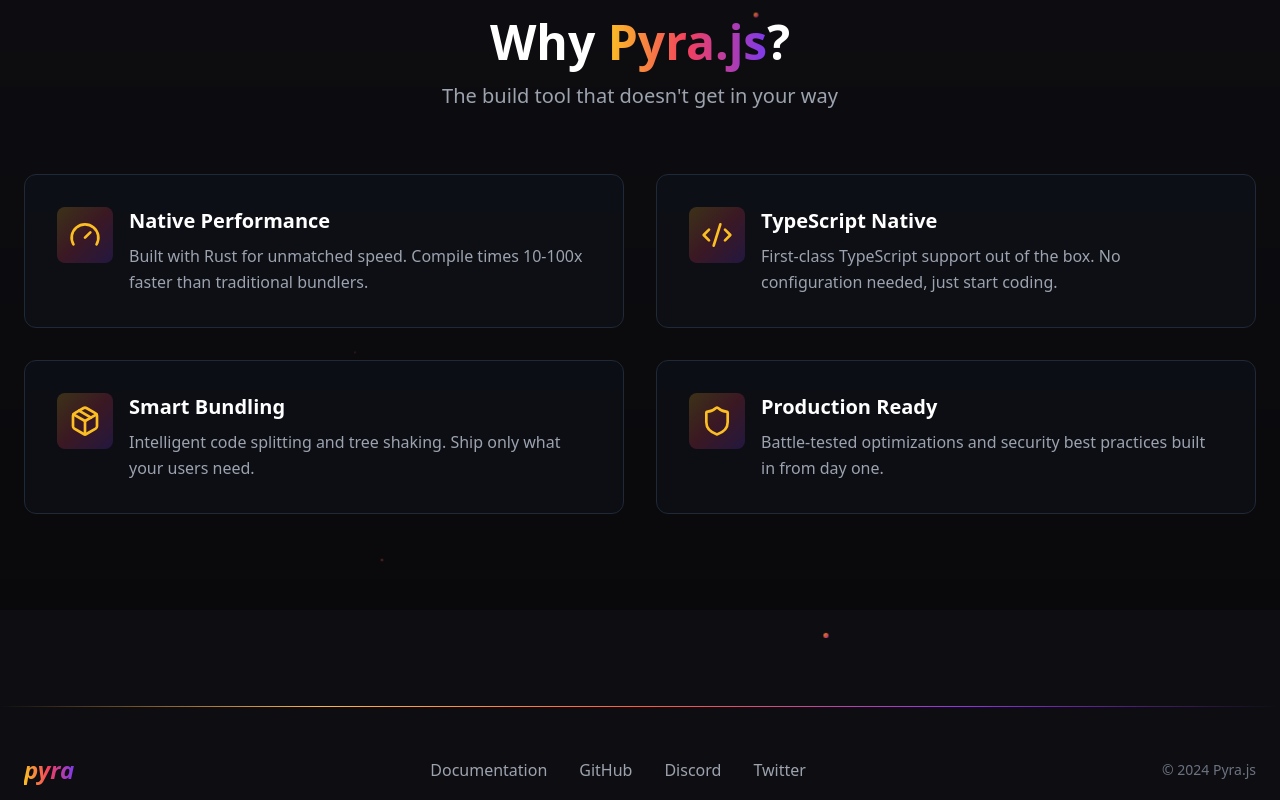
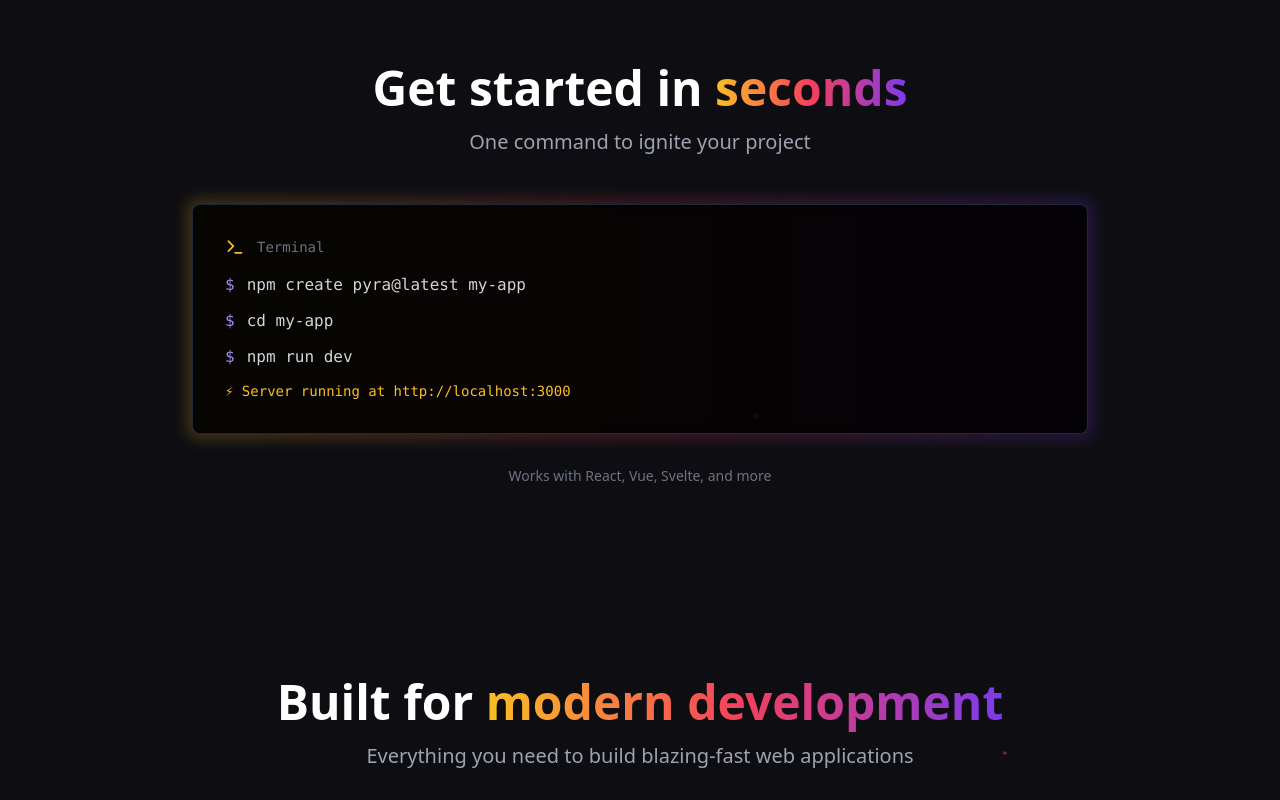
Before and after one commit to Pyra-js/pyra-docs, a React (Vite) app: page / in a window 1280 px wide. Shown: the part 1520-2320 px from the top of the page. Built offline with nearby package versions, Linux system fonts and the light colour scheme.

Commit message:
added an intro doc page

```diff
--- a/src/App.tsx
+++ b/src/App.tsx
@@ -5,7 +5,7 @@ import DocsLayout from "./components/docs/DocsLayout";
 import { Callout, Step, CodeBlock } from "./components/docs/MDXComponents";
 
 // Import MDX pages
-import DocsIndex from "../docs/index.mdx";
+import DocsIndex from "../docs/introduction.mdx";
 import Installation from "../docs/installation.mdx";
 import ProjectStructure from "../docs/project-structure.mdx";
 import Configuration from "../docs/configuration.mdx";
--- a/src/components/Footer.tsx
+++ b/src/components/Footer.tsx
@@ -1,20 +1,22 @@
 import { motion } from "framer-motion";
+import { Link } from "react-router-dom";
+
+const links = [
+  { label: "Documentation", href: "/docs" },
+  { label: "GitHub", href: "https://github.com/Simpleboi/Pyra" },
+  { label: "Discord", href: "https://discord.gg/DCszF2VrSm" },
+  { label: "Instagram", href: "https://www.instagram.com/nate.jsx/" },
+];
 
 export default function Footer() {
-  const links = [
-    { label: "Documentation", href: "#" },
-    { label: "GitHub", href: "#" },
-    { label: "Discord", href: "#" },
-    { label: "Twitter", href: "#" },
-  ];
-
   return (
     <footer className="relative py-12 px-6 mt-24">
       {/* Gradient divider */}
       <div
         className="absolute top-0 left-0 right-0 h-px"
         style={{
-          background: "linear-gradient(90deg, transparent, #FFB347, #FF5C38, #9333EA, transparent)",
+          background:
+            "linear-gradient(90deg, transparent, #FFB347, #FF5C38, #9333EA, transparent)",
         }}
       />
 
@@ -40,6 +42,7 @@ export default function Footer() {
             transition={{ duration: 0.6, delay: 0.2 }}
           >
             {links.map((link) => (
+              <Link to={link.href}>
                 <a
                   key={link.label}
                   href={link.href}
@@ -48,6 +51,7 @@ export default function Footer() {
                   {link.label}
                   <span className="absolute bottom-0 left-0 w-0 h-px bg-gradient-to-r from-amber-400 via-rose-500 to-violet-600 group-hover:w-full transition-all duration-300" />
                 </a>
+              </Link>
             ))}
           </motion.nav>
 
@@ -58,7 +62,7 @@ export default function Footer() {
             viewport={{ once: true }}
             transition={{ duration: 0.6, delay: 0.4 }}
           >
-            © 2024 Pyra.js
+            © 2025 Pyra.js
           </motion.p>
         </div>
       </div>
--- a/src/components/Nav.tsx
+++ b/src/components/Nav.tsx
@@ -31,7 +31,7 @@ export default function Navbar() {
             <a href="#why-pyra" className="text-gray-300 hover:text-white transition-colors">
               Why Pyra
             </a>
-            <a href="https://github.com" target="_blank" rel="noopener noreferrer" className="text-gray-300 hover:text-white transition-colors">
+            <a href="https://github.com/Simpleboi/Pyra" target="_blank" rel="noopener noreferrer" className="text-gray-300 hover:text-white transition-colors">
               <Github className="w-5 h-5" />
             </a>
             <Link to="/docs">
@@ -72,7 +72,7 @@ export default function Navbar() {
             </a>
             <a
               href="#why-pyra"
-              className="block text-gray-300 hover:text-white transition-colors"
+              className="block text-gray-300 hover:text-white transition-colors pb-4"
               onClick={() => setMobileMenuOpen(false)}
             >
               Why Pyra
--- a/src/components/docs/MDXComponents.tsx
+++ b/src/components/docs/MDXComponents.tsx
@@ -1,37 +1,57 @@
-import React from 'react';
-import { Info, AlertTriangle, Lightbulb } from 'lucide-react';
+import React from "react";
+import { Info, AlertTriangle, Lightbulb } from "lucide-react";
 
-export function CodeBlock({ children, className }: { children: React.ReactNode; className?: string }) {
+export function CodeBlock({
+  children,
+  className,
+}: {
+  children: React.ReactNode;
+  className?: string;
+}) {
   return (
-    <pre className={`bg-black/70 border border-gray-800 rounded-lg p-4 md:p-6 overflow-x-auto my-6 ${className || ''}`}>
-      <code className="text-sm md:text-base text-gray-300 font-mono">{children}</code>
+    <pre
+      className={`bg-black/70 border border-gray-800 rounded-lg p-4 md:p-6 overflow-x-auto my-6 ${
+        className || ""
+      }`}
+    >
+      <code className="text-sm md:text-base text-gray-300 font-mono">
+        {children}
+      </code>
     </pre>
   );
 }
 
-export function Callout({ type = 'info', children }: { type?: 'info' | 'warning' | 'tip'; children: React.ReactNode }) {
+export function Callout({
+  type = "info",
+  children,
+}: {
+  type?: "info" | "warning" | "tip";
+  children: React.ReactNode;
+}) {
   const config = {
     info: {
-      style: 'border-blue-500/30 bg-blue-500/5',
+      style: "border-blue-500/30 bg-blue-500/5",
       icon: Info,
-      iconColor: 'text-blue-400',
+      iconColor: "text-blue-400",
     },
     warning: {
-      style: 'border-amber-500/30 bg-amber-500/5',
+      style: "border-amber-500/30 bg-amber-500/5",
       icon: AlertTriangle,
-      iconColor: 'text-amber-400',
+      iconColor: "text-amber-400",
     },
     tip: {
-      style: 'border-violet-500/30 bg-violet-500/5',
+      style: "border-violet-500/30 bg-violet-500/5",
       icon: Lightbulb,
-      iconColor: 'text-violet-400',
+      iconColor: "text-violet-400",
     },
   };
 
   const { style, icon: Icon, iconColor } = config[type];
 
   return (
-    <div className={`border-l-4 rounded-r-lg p-4 md:p-5 my-6 flex gap-3 ${style}`}>
+    <div
+      className={`border-l-4 rounded-r-lg p-4 md:p-5 my-6 flex gap-3 ${style}`}
+    >
       <Icon className={`w-5 h-5 flex-shrink-0 mt-0.5 ${iconColor}`} />
       <div className="flex-1 text-gray-300 text-sm md:text-base leading-relaxed">
         {children}
@@ -40,7 +60,13 @@ export function Callout({ type = 'info', children }: { type?: 'info' | 'warning'
   );
 }
 
-export function Step({ number, children }: { number: number; children: React.ReactNode }) {
+export function Step({
+  number,
+  children,
+}: {
+  number: number;
+  children: React.ReactNode;
+}) {
   return (
     <div className="flex gap-4 my-6">
       <div className="flex-shrink-0 w-8 h-8 md:w-10 md:h-10 rounded-full bg-gradient-to-br from-amber-400 to-violet-600 flex items-center justify-center text-white font-bold text-sm md:text-base shadow-lg">
--- a/src/components/home.tsx
+++ b/src/components/home.tsx
@@ -2,6 +2,7 @@ import AnimatedBackground from "./AnimatedBackground";
 import HeroSection from "./homepage/HeroSection";
 import FeaturesSection from "./FeaturesSection";
 import { WhyPyraSection } from "./homepage/WhyPyra";
+import { QuickStartSection } from "./homepage/GetStarted";
 import Navbar from "./Nav";
 import Footer from "./Footer";
 
@@ -13,8 +14,9 @@ function Home() {
 
       <div className="relative z-10">
         <HeroSection />
+        <WhyPyraSection />
+        <QuickStartSection />
         <FeaturesSection />
-        <WhyPyraSection />
         <Footer />
       </div>
     </div>
--- /dev/null
+++ b/src/components/homepage/GetStarted.tsx
@@ -0,0 +1,73 @@
+import { motion } from "framer-motion";
+import { Terminal } from "lucide-react";
+
+export const QuickStartSection = () => {
+  return (
+    <section className="relative py-24 px-6">
+      <div className="max-w-4xl mx-auto">
+        <motion.div
+          className="text-center mb-12"
+          initial={{ opacity: 0, y: 20 }}
+          whileInView={{ opacity: 1, y: 0 }}
+          viewport={{ once: true }}
+          transition={{ duration: 0.6 }}
+        >
+          <h2 className="text-4xl md:text-5xl font-bold text-white mb-4">
+            Get started in <span className="bg-gradient-to-r from-amber-400 via-rose-500 to-violet-600 bg-clip-text text-transparent">seconds</span>
+          </h2>
+          <p className="text-xl text-gray-400">
+            One command to ignite your project
+          </p>
+        </motion.div>
+
+        <motion.div
+          className="relative group"
+          initial={{ opacity: 0, y: 30 }}
+          whileInView={{ opacity: 1, y: 0 }}
+          viewport={{ once: true }}
+          transition={{ duration: 0.6, delay: 0.2 }}
+        >
+          {/* Glow effect */}
+          <div className="absolute -inset-1 bg-gradient-to-r from-amber-400 via-rose-500 to-violet-600 rounded-lg blur opacity-25 group-hover:opacity-40 transition duration-300" />
+
+          <div className="relative bg-black/90 rounded-lg p-8 border border-gray-800">
+            <div className="flex items-center gap-3 mb-4">
+              <Terminal className="w-5 h-5 text-amber-400" />
+              <span className="text-sm text-gray-500 font-mono">Terminal</span>
+            </div>
+
+            <div className="space-y-3 font-mono">
+              <div className="flex items-center gap-3">
+                <span className="text-violet-400">$</span>
+                <span className="text-gray-300">npm create pyra@latest my-app</span>
+              </div>
+              <div className="flex items-center gap-3">
+                <span className="text-violet-400">$</span>
+                <span className="text-gray-300">cd my-app</span>
+              </div>
+              <div className="flex items-center gap-3">
+                <span className="text-violet-400">$</span>
+                <span className="text-gray-300">npm run dev</span>
+              </div>
+              <div className="mt-4 text-amber-400 text-sm">
+                ⚡ Server running at http://localhost:3000
+              </div>
+            </div>
+          </div>
+        </motion.div>
+
+        <motion.div
+          className="mt-8 text-center"
+          initial={{ opacity: 0 }}
+          whileInView={{ opacity: 1 }}
+          viewport={{ once: true }}
+          transition={{ duration: 0.6, delay: 0.4 }}
+        >
+          <p className="text-gray-500 text-sm">
+            Works with React, Vue, Svelte, and more
+          </p>
+        </motion.div>
+      </div>
+    </section>
+  );
+}
```
Also changed, not shown: 1 other file (tests, documents, lock files or other folders). Lines whose indentation alone changed are shown as unchanged.
